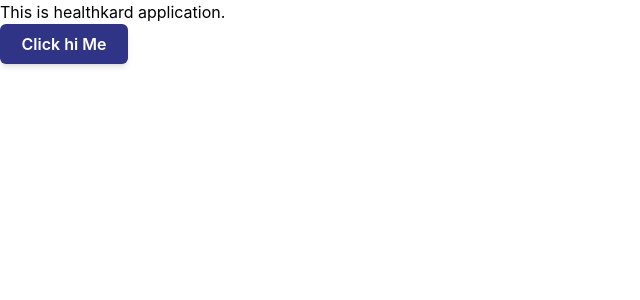
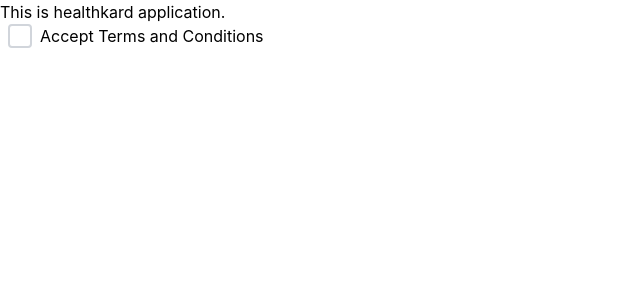
Before and after one commit to healthkard/frontend, a React (Create React App) app: page / in a window 1280 px wide. Shown: the top 300 px of the page, without its empty margins (0-640 px from the left). Built offline with nearby package versions, Linux system fonts and the light colour scheme; the HTML template or start-up script is replaced by a standard one.

Commit message:
Checkbox completed

```diff
--- a/package.json
+++ b/package.json
@@ -8,6 +8,7 @@
     "@testing-library/user-event": "^13.5.0",
     "react": "^18.3.1",
     "react-dom": "^18.3.1",
+    "react-icons": "^5.2.1",
     "react-scripts": "5.0.1",
     "web-vitals": "^2.1.4"
   },
--- a/src/App.js
+++ b/src/App.js
@@ -1,18 +1,25 @@
 import React from 'react'
 import Button from './component/Button'
+import Checkbox from './component/Checkbox'
 
 function App() {
   const handleClick = () =>{
     console.log("click is handled")
   }
+  const handleCheckbox = () =>{
+    console.log("click is handled")
+  }
   return (
     <div>
       This is healthkard application. <br />
-      <Button
+      {/* <Button
         color="blue"
         onClick={handleClick}
         label="Click hi Me"
-
+      /> */}
+      <Checkbox
+      label ="Accept Terms and Conditions"
+      onChange={handleCheckbox}
       />
     </div>
   )
--- /dev/null
+++ b/src/component/Checkbox/index.js
@@ -0,0 +1,32 @@
+import React, { useState } from 'react';
+import { TiInputCheckedOutline } from 'react-icons/ti';
+import { TiInputChecked } from "react-icons/ti";
+import { MdRadioButtonChecked } from "react-icons/md";
+function Checkbox({ label, onChange }) {
+  const [checked, setChecked] = useState(false);
+
+  const handleChange = (event) => {
+    setChecked(event.target.checked);
+    onChange(event);
+  };
+
+  return (
+    <div className="flex items-center space-x-2">
+      <input
+        type="checkbox"
+        checked={checked}
+        onChange={handleChange}
+        className="hidden"
+        id="custom-checkbox"
+      />
+      <label htmlFor="custom-checkbox" className="flex items-center cursor-pointer">
+        <div className={`w-6  h-6 flex items-center justify-center border-2 rounded ${checked ? 'green' : 'border-gray-300'}`}>
+          {checked && <MdRadioButtonChecked className="text-white" />}
+        </div>
+        <span className="ml-2 ">{label}</span>
+      </label>
+    </div>
+  );
+}
+
+export default Checkbox;
```
Also changed, not shown: 1 other file (tests, documents, lock files or other folders).
